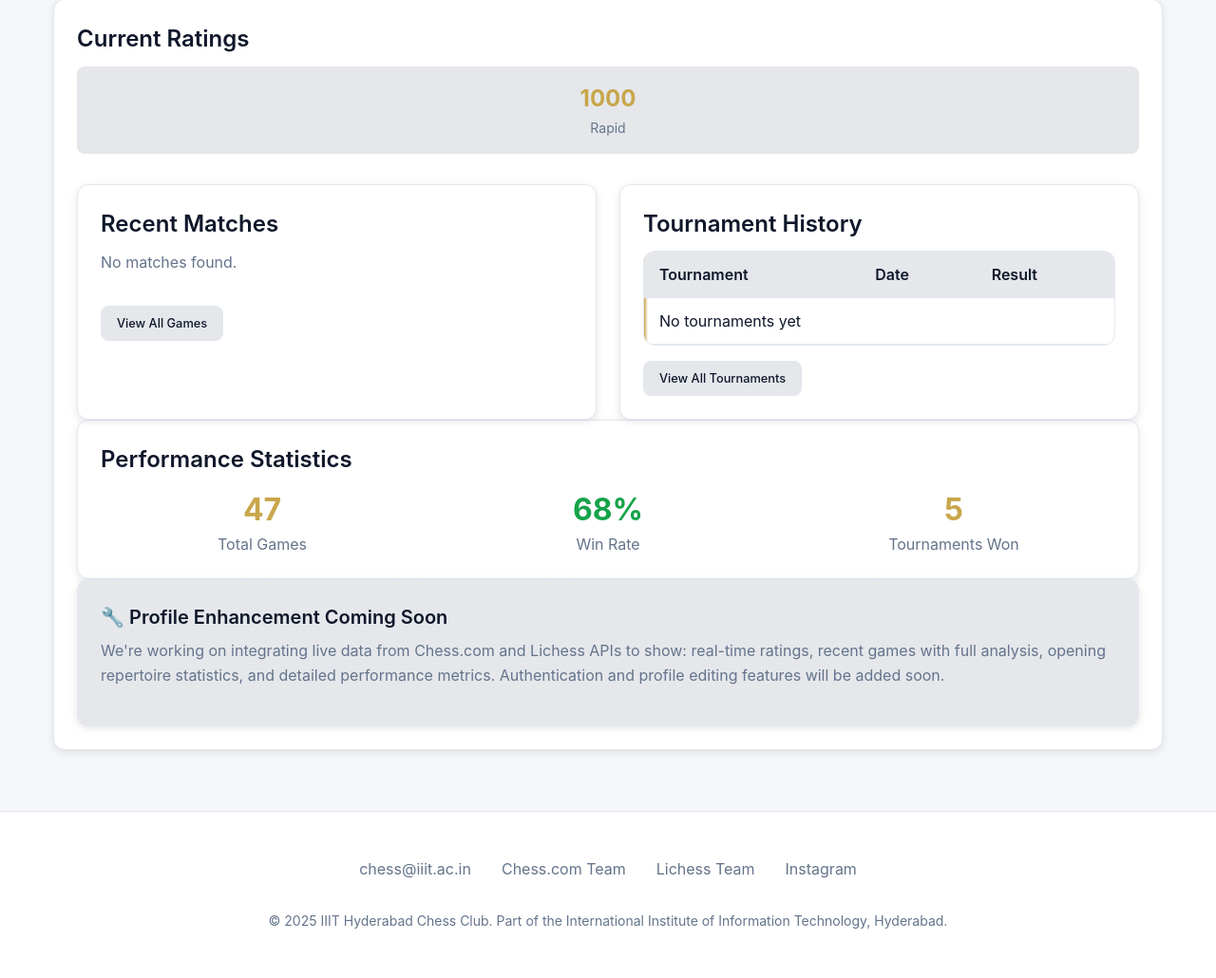
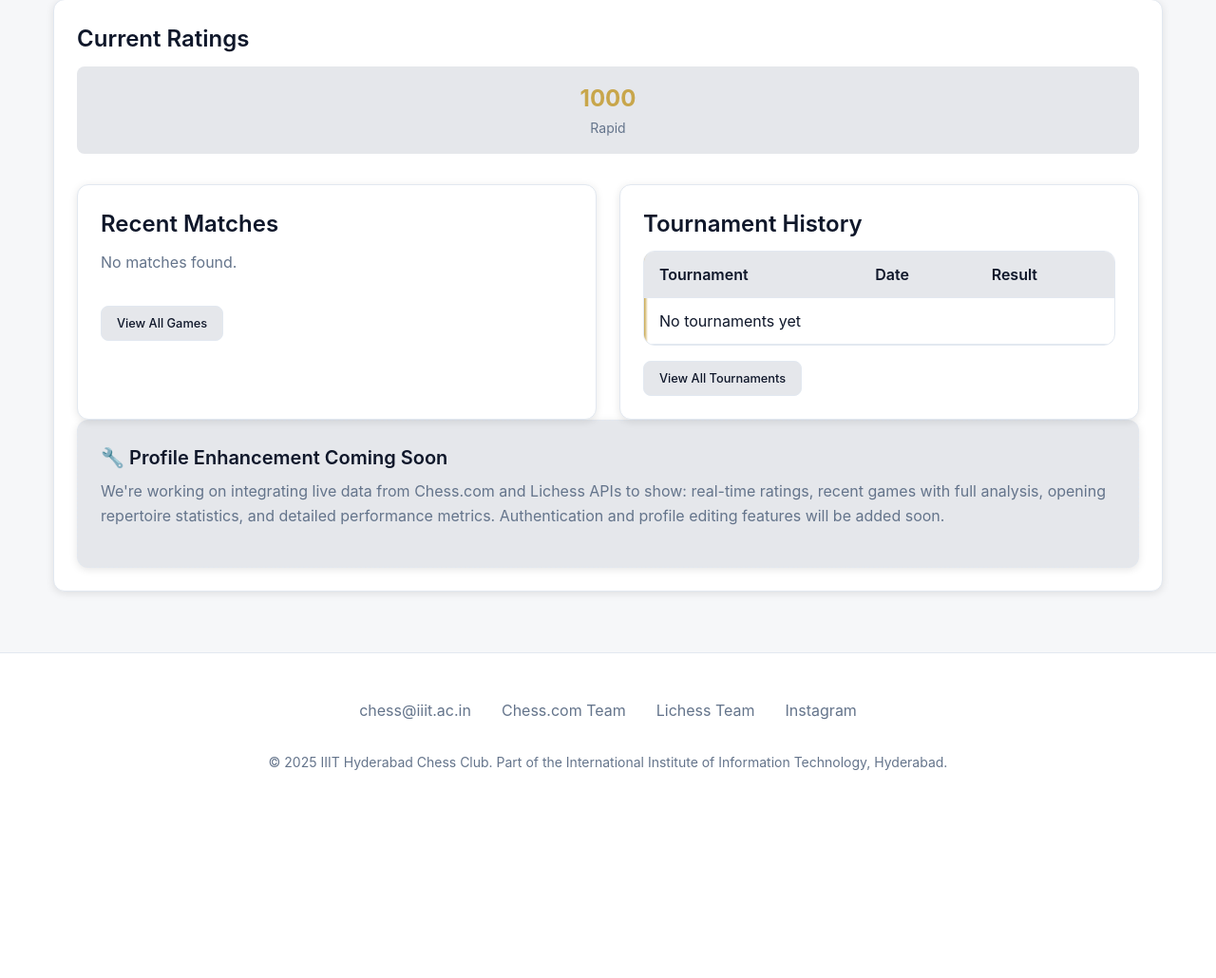
Before and after one commit to amitabh-anandpd/ChessClubIIIT, a Django app: a page that uses IIITChessClub/templates/profile_view.html in a window 1280 px wide. Shown: the part 264-1294 px from the top of the page at 95% size. After the commit the page ends 1075 px from the top, so only its background shows below. Run offline with Django 4.2, Linux system fonts and the light colour scheme; data comes from the database, SQL or seed files in the repository; data that the repository does not hold is empty.

Commit message:
Commented out statistics part

```diff
--- a/IIITChessClub/templates/profile_view.html
+++ b/IIITChessClub/templates/profile_view.html
@@ -180,7 +180,7 @@
     </div>
 
     <!-- Statistics -->
-    <div class="card mt-6">
+    {% comment %} <div class="card mt-6">
       <h3>Performance Statistics</h3>
       <div class="grid grid-3">
         <div class="text-center">
@@ -196,7 +196,7 @@
           <div class="text-muted">Tournaments Won</div>
         </div>
       </div>
-    </div>
+    </div> {% endcomment %}
 
     <!-- Future Integration Note -->
     <div class="card mt-6" style="border: 1px dashed var(--border); background: var(--muted);">
```
